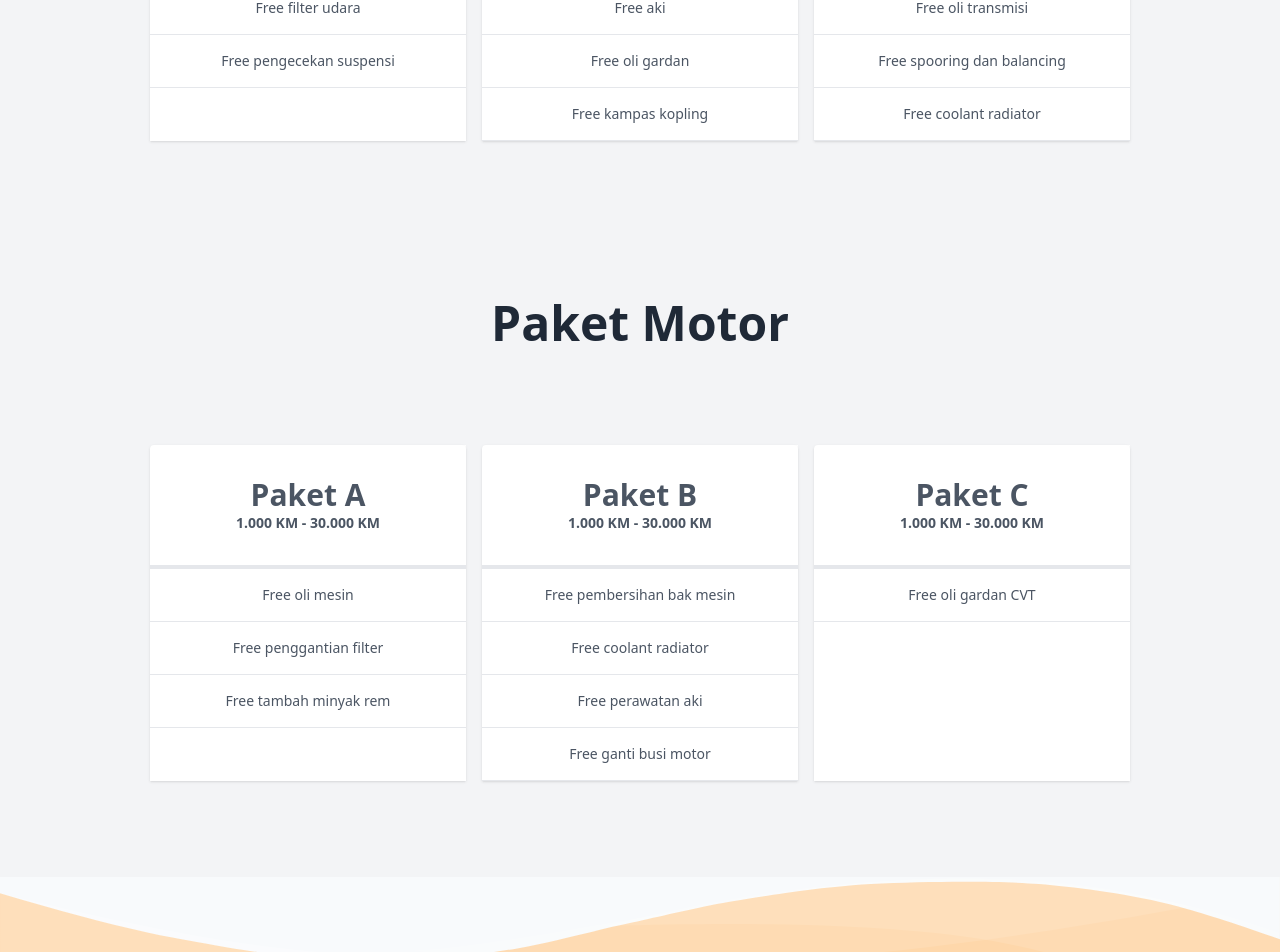
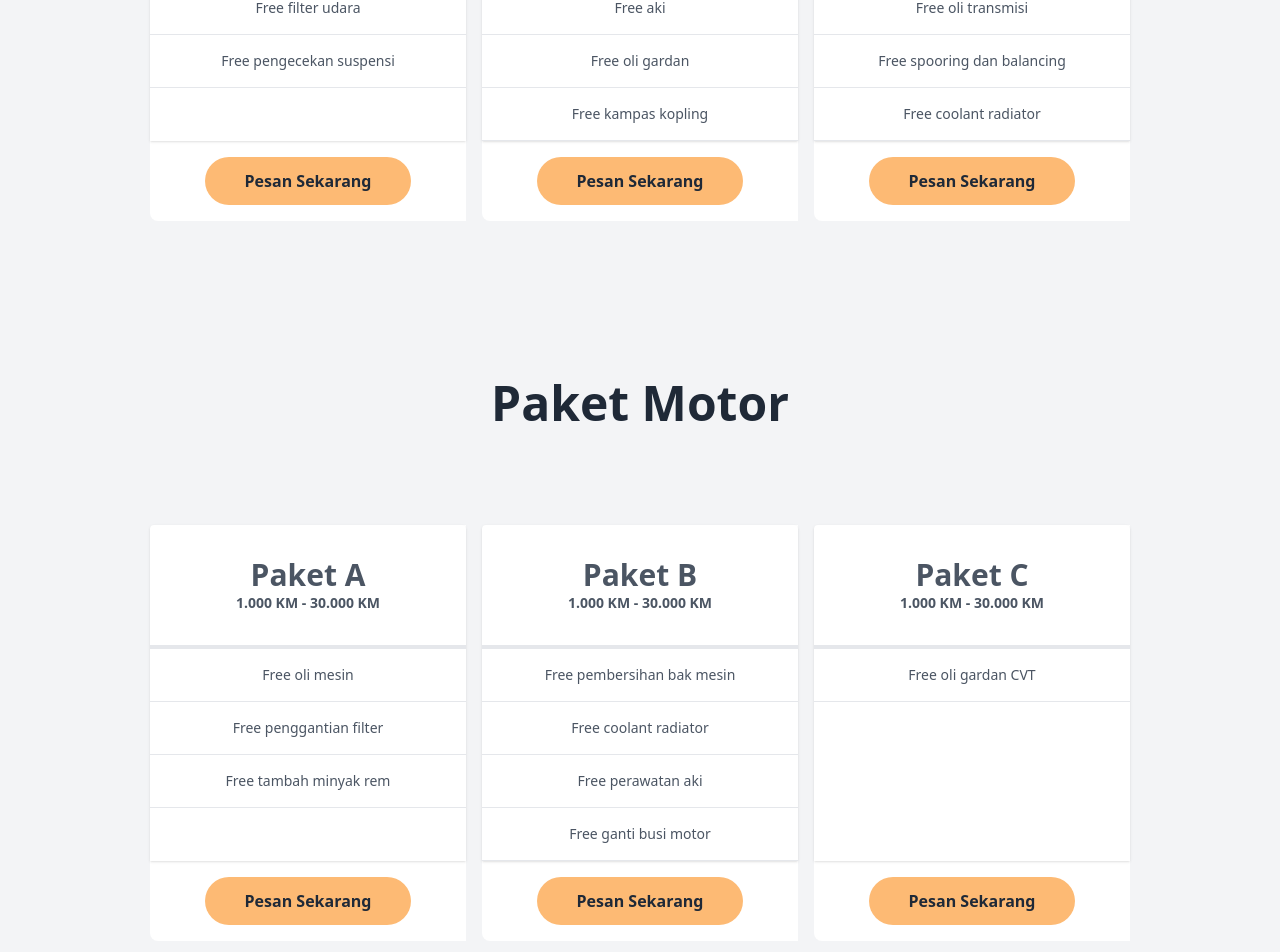
Before and after one commit to darrenxx3/E-business-web-project-4th-semester-with-friends, a React (Vite) app: page / in a window 1280 px wide. Shown: the part 1356-2308 px from the top of the page. Built offline with nearby package versions, Linux system fonts and the light colour scheme.

Commit message:
Update home.jsx

```diff
--- a/src/pages/home.jsx
+++ b/src/pages/home.jsx
@@ -1,6 +1,7 @@
 import React from 'react'
 import teknisi from "../assets/undraw_automobile_repair_ywci.svg"
 import rumah from "../assets/undraw_at_home_re_1m0v.svg"
+import { Link } from 'react-router-dom'
 
 export default function Home() {
 
@@ -162,6 +163,13 @@ export default function Home() {
                                         <li className="border-b py-4">Free pengecekan suspensi</li>
                                     </ul>
                                 </div >
+                                <div className="  flex text-center w-full justify-center ">
+                                    <Link to="/maintenance" className=''>
+                                        <div className="hover:bg-orange-400 bg-orange-300 py-3 font-bold px-10 my-4 rounded-full ">
+                                            Pesan Sekarang
+                                        </div>
+                                    </Link>
+                                </div>
                             </div >
                             <div className="flex flex-col w-5/6 lg:w-1/4 mx-auto lg:mx-0 rounded-none lg:rounded-l-lg bg-white mt-4">
                                 <div className="flex-1 bg-white text-gray-600 rounded-t rounded-b-none overflow-hidden shadow">
@@ -178,6 +186,13 @@ export default function Home() {
                                         <li className="border-b py-4">Free kampas kopling</li>
                                     </ul>
                                 </div >
+                                <div className="  flex text-center w-full justify-center ">
+                                    <Link to="/maintenance" className=''>
+                                        <div className="hover:bg-orange-400 bg-orange-300 py-3 font-bold px-10 my-4 rounded-full ">
+                                            Pesan Sekarang
+                                        </div>
+                                    </Link>
+                                </div>
                             </div >
                             <div className="flex flex-col w-5/6 lg:w-1/4 mx-auto lg:mx-0 rounded-none lg:rounded-l-lg bg-white mt-4">
                                 <div className="flex-1 bg-white text-gray-600 rounded-t rounded-b-none overflow-hidden shadow">
@@ -192,13 +207,19 @@ export default function Home() {
                                         <li className="border-b py-4">Free coolant radiator</li>
                                     </ul >
                                 </div >
-
+                                <div className="  flex text-center w-full justify-center ">
+                                    <Link to="/maintenance" className=''>
+                                        <div className="hover:bg-orange-400 bg-orange-300 py-3 font-bold px-10 my-4 rounded-full ">
+                                            Pesan Sekarang
+                                        </div>
+                                    </Link>
+                                </div>
                             </div >
                         </div >
                     </div >
                 </section >
 
-                < section className="bg-gray-100 py-8" >
+                <section className="bg-gray-100 py-8" >
                     <div className="container mx-auto px-2 pt-4 pb-12 text-gray-800">
                         <h2 className="w-full my-2 text-5xl font-bold leading-tight text-center text-gray-800">
                             Paket Motor
@@ -221,6 +242,13 @@ export default function Home() {
                                         <li className="border-b py-4">Free tambah minyak rem</li>
                                     </ul>
                                 </div >
+                                <div className="  flex text-center w-full justify-center ">
+                                    <Link to="/maintenance" className=''>
+                                        <div className="hover:bg-orange-400 bg-orange-300 py-3 font-bold px-10 my-4 rounded-full ">
+                                            Pesan Sekarang
+                                        </div>
+                                    </Link>
+                                </div>
                             </div >
                             <div className="flex flex-col w-5/6 lg:w-1/4 mx-auto lg:mx-0 rounded-none lg:rounded-l-lg bg-white mt-4">
                                 <div className="flex-1 bg-white text-gray-600 rounded-t rounded-b-none overflow-hidden shadow">
@@ -237,6 +265,13 @@ export default function Home() {
                                         <li className="border-b py-4">Free ganti busi motor</li>
                                     </ul>
                                 </div >
+                                <div className="  flex text-center w-full justify-center ">
+                                    <Link to="/maintenance" className=''>
+                                        <div className="hover:bg-orange-400 bg-orange-300 py-3 font-bold px-10 my-4 rounded-full ">
+                                            Pesan Sekarang
+                                        </div>
+                                    </Link>
+                                </div>
                             </div >
                             <div className="flex flex-col w-5/6 lg:w-1/4 mx-auto lg:mx-0 rounded-none lg:rounded-l-lg bg-white mt-4">
                                 <div className="flex-1 bg-white text-gray-600 rounded-t rounded-b-none overflow-hidden shadow">
@@ -248,7 +283,13 @@ export default function Home() {
                                         <li className="border-b py-4">Free oli gardan CVT</li>
                                     </ul >
                                 </div >
-
+                                <Link to="/maintenance" className=''>
+                                    <div className="  flex text-center w-full justify-center ">
+                                        <div className="hover:bg-orange-400 bg-orange-300 py-3 font-bold px-10 my-4 rounded-full ">
+                                            Pesan Sekarang
+                                        </div>
+                                    </div>
+                                </Link>
                             </div >
                         </div >
                     </div >
```
